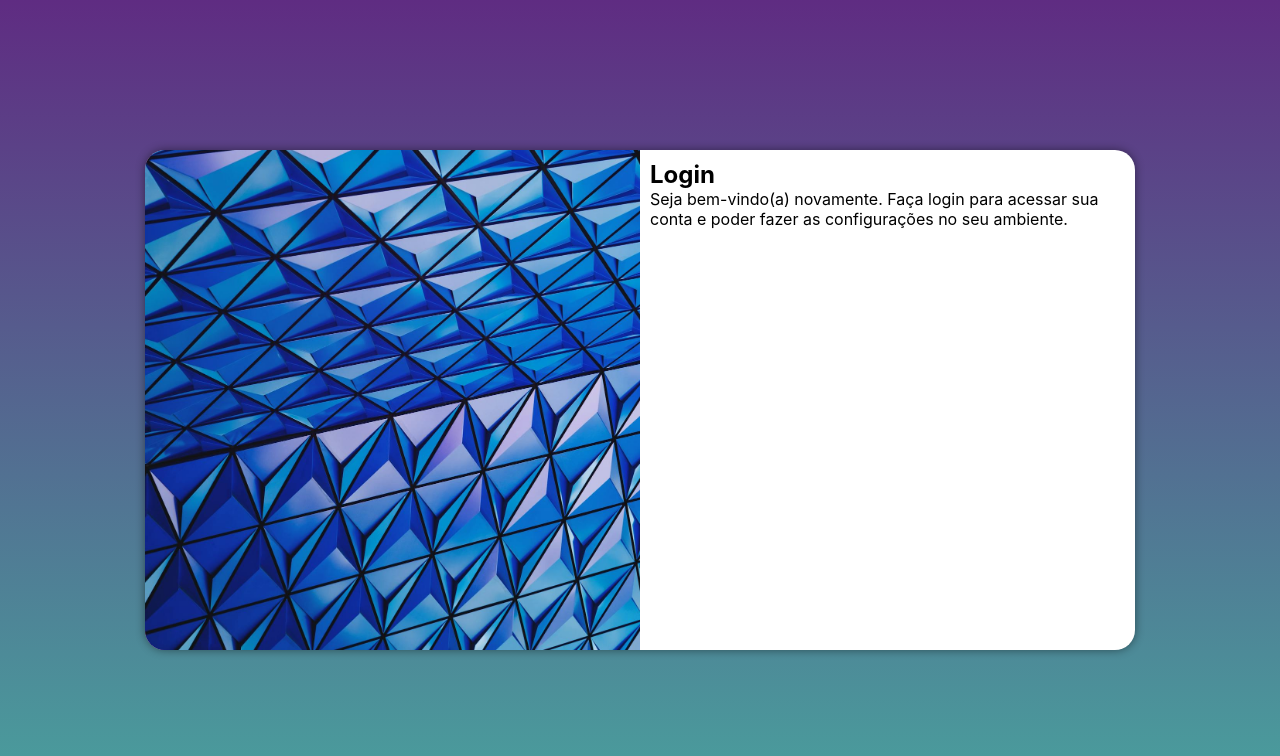
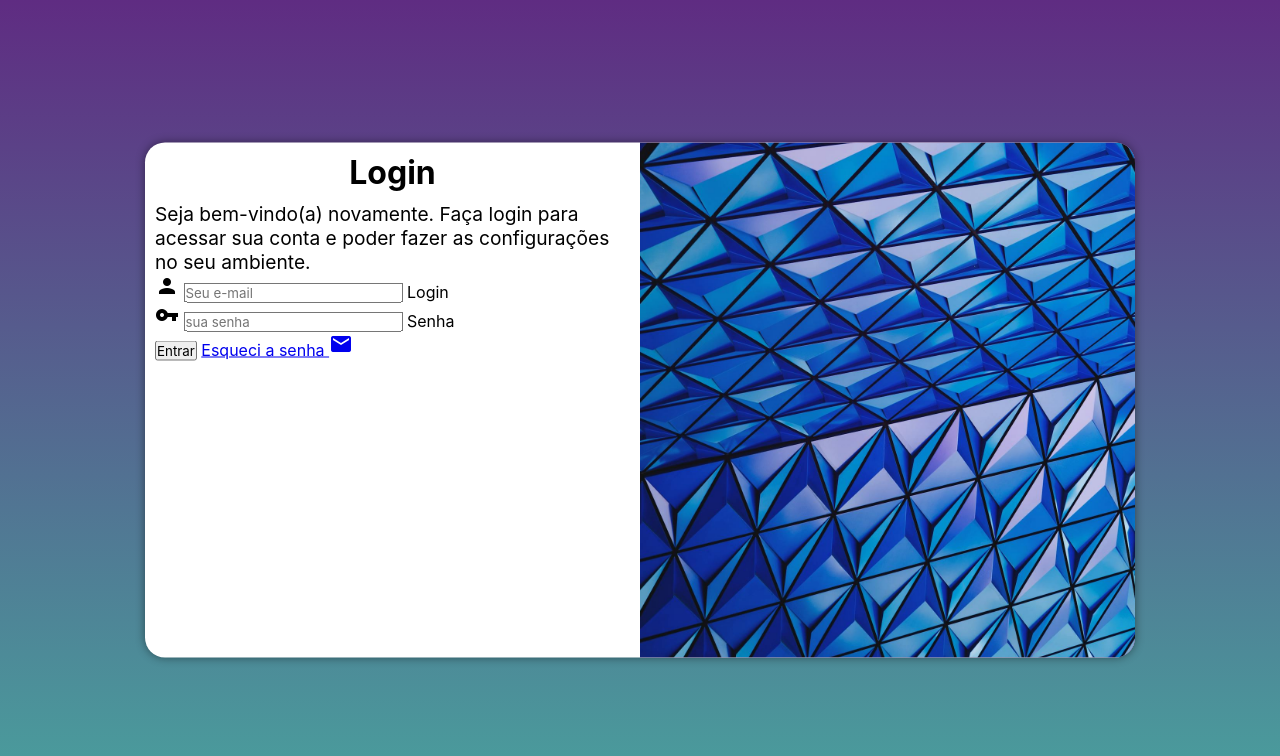
Before and after one commit to wallacyfalcao/projeto-login, a plain HTML site: page index.html in a window 1280 px wide. Drawn offline with Linux system fonts and the light colour scheme.

Commit message:
criei o formulário

```diff
--- a/estilos/media-query.css
+++ b/estilos/media-query.css
@@ -44,13 +44,21 @@ Grandes telas: acima de 1200px
     }
 
     section#login > div#imagem {
-       float: left;
+       float: right;
        width: 50%;
        height: 100%;
     }
 
     section#login > div#formulario {
-        float: right;
+        float: left;
         width: 50%;
     }
+
+    div#formulario > h1 {
+        font-size: 2em;
+    }
+
+    div#formulario > p {
+        font-size: 1.2em;
+    }
 }
--- a/estilos/style.css
+++ b/estilos/style.css
@@ -35,8 +35,8 @@ section#login {
     overflow: hidden;
 
     background-color: white;
-    width: 250px;
-    height: 500px;
+    width: 265px;
+    height: 515px;
     border-radius: 20px;
     box-shadow: 0px 0px 10px rgb(0, 0, 0, 0.450);
 
@@ -57,3 +57,12 @@ section#login > div#formulario {
     padding: 10px;
 
 }
+
+div#formulario > h1 {
+    text-align: center;
+    margin-bottom: 10px;
+}
+
+div#formulario > p {
+    font-size: 0.8em;
+}
--- a/index.html
+++ b/index.html
@@ -4,6 +4,7 @@
     <meta charset="UTF-8">
     <meta name="viewport" content="width=device-width, initial-scale=1.0">
     <title>Login</title>
+    <link href="https://fonts.googleapis.com/icon?family=Material+Icons" rel="stylesheet">
     <link rel="stylesheet" href="estilos/style.css">
     <link rel="stylesheet" href="estilos/media-query.css">
 </head>
@@ -16,8 +17,21 @@
             <div id="formulario">
                 <h1>Login</h1>
                 <p>Seja bem-vindo(a) novamente. Faça login para acessar sua conta e poder fazer as configurações no seu ambiente.</p>
-                <form action="login.php" method="post">
-
+                <form action="login.php" method="post" autocomplete="on">
+                    <div class="campo">
+                        <i class="material-icons">person</i>
+                        <input type="email" name="login" id="ilogin" placeholder="Seu e-mail" autocomplete="email" required maxlength="30">
+                        <label for="ilogin">Login</label>
+                    </div>
+                    <div class="campo">
+                        <i class="material-icons">vpn_key</i>
+                        <input type="password" name="senha" id="isenha" placeholder="sua senha" autocomplete="current-password" required minlength="8" maxlength="20">
+                        <label for="isenha">Senha</label>
+                    </div>
+                    <input type="submit" value="Entrar">
+                    <a href="esqueci.html">
+                        Esqueci a senha <i class="material-icons">mail</i>
+                    </a>
                 </form>
             </div>
         </section>
```
